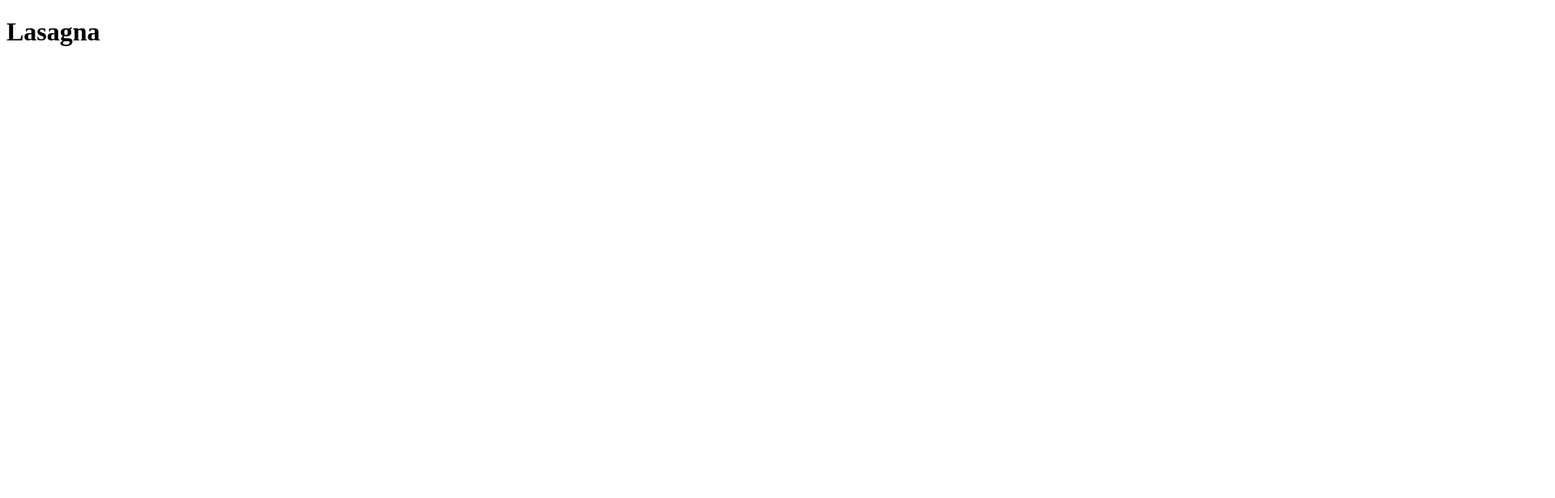
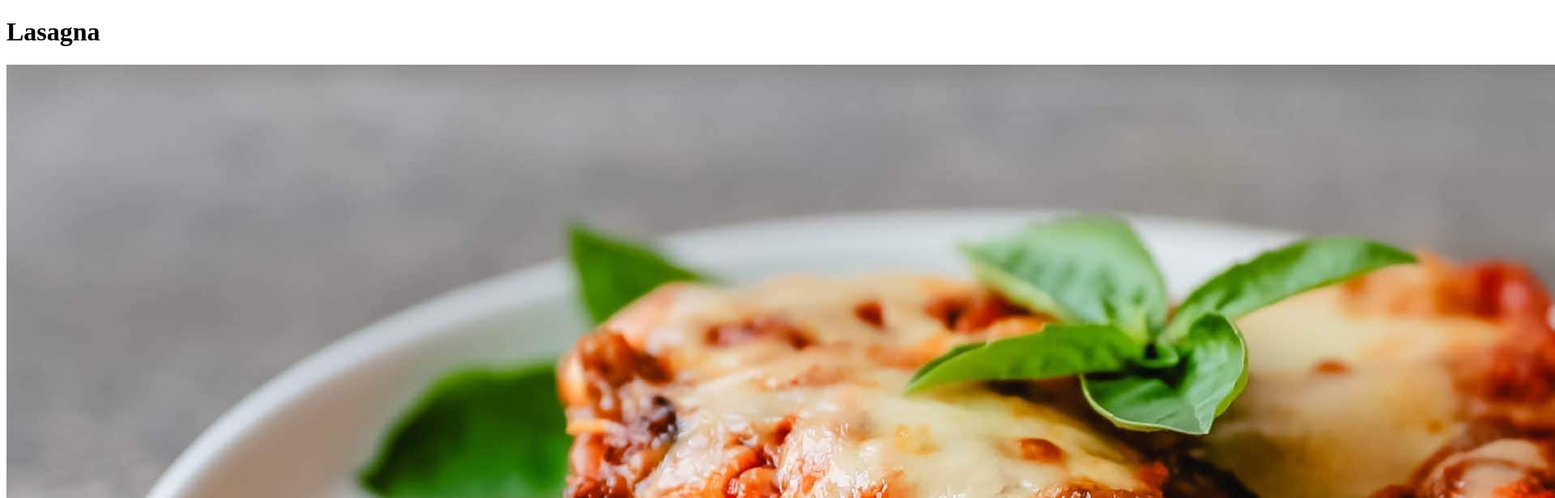
Before and after one commit to smussa1/odin-recipes, a plain HTML site: page recipes/lasagna.html in a window 1280 px wide. Shown: the top 616 px of the page at 81% size, 1920 px wide, since content can reach past the window. Drawn offline with Linux system fonts and the light colour scheme.

Commit message:
Add image classic_lasagna.html to lasagna.html

```diff
--- a/recipes/lasagna.html
+++ b/recipes/lasagna.html
@@ -8,6 +8,7 @@
 </head>
 <body>
     <h1>Lasagna</h1>
+    <img src="../images/classic_lasagna.jpg " alt="Lasagna">
 
 </body>
 </html>
```
